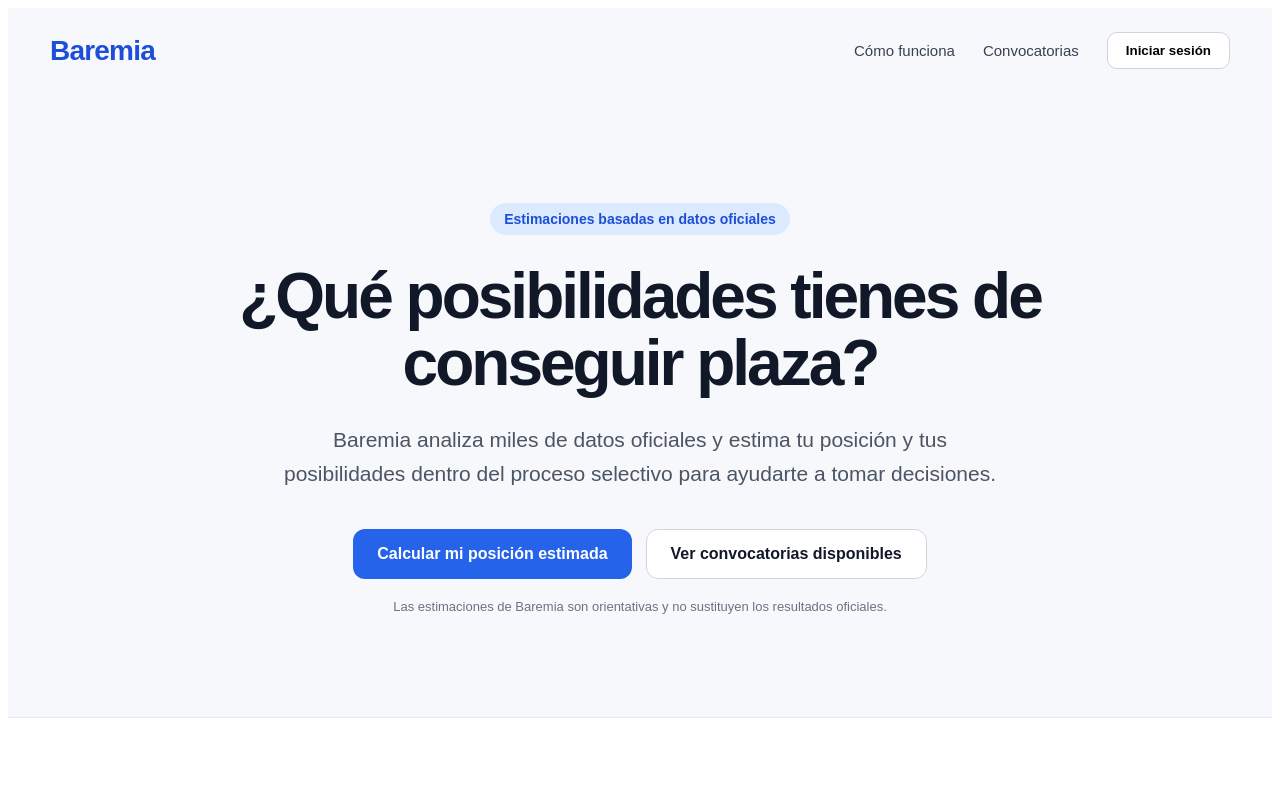
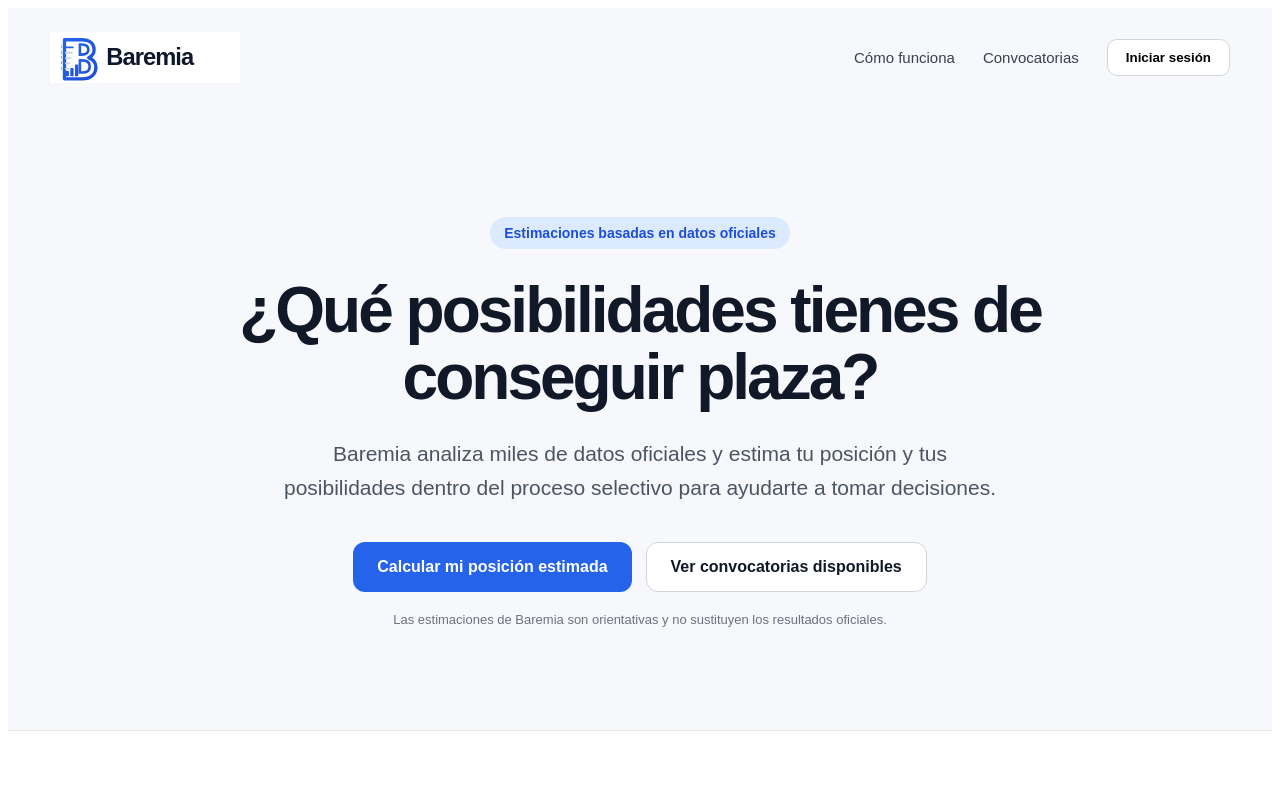
Before and after one commit to Baremia/Baremia, a Next.js app: page / in a window 1280 px wide. Shown: the top 800 px of the page. Built offline with nearby package versions, Linux system fonts and the light colour scheme.

Commit message:
Update page.tsx

```diff
--- a/app/page.tsx
+++ b/app/page.tsx
@@ -1,3 +1,4 @@
+import Image from "next/image";
 export default function Home() {
   return (
     <main
@@ -25,7 +26,26 @@ export default function Home() {
             letterSpacing: "-0.8px",
           }}
         >
-          Baremia
+          <a
+  href="/"
+  style={{
+    display: "flex",
+    alignItems: "center",
+    textDecoration: "none",
+  }}
+>
+  <Image
+    src="/logo.svg"
+    alt="Baremia"
+    width={190}
+    height={51}
+    priority
+    style={{
+      width: "190px",
+      height: "auto",
+    }}
+  />
+</a>
         </strong>
 
         <nav
```
